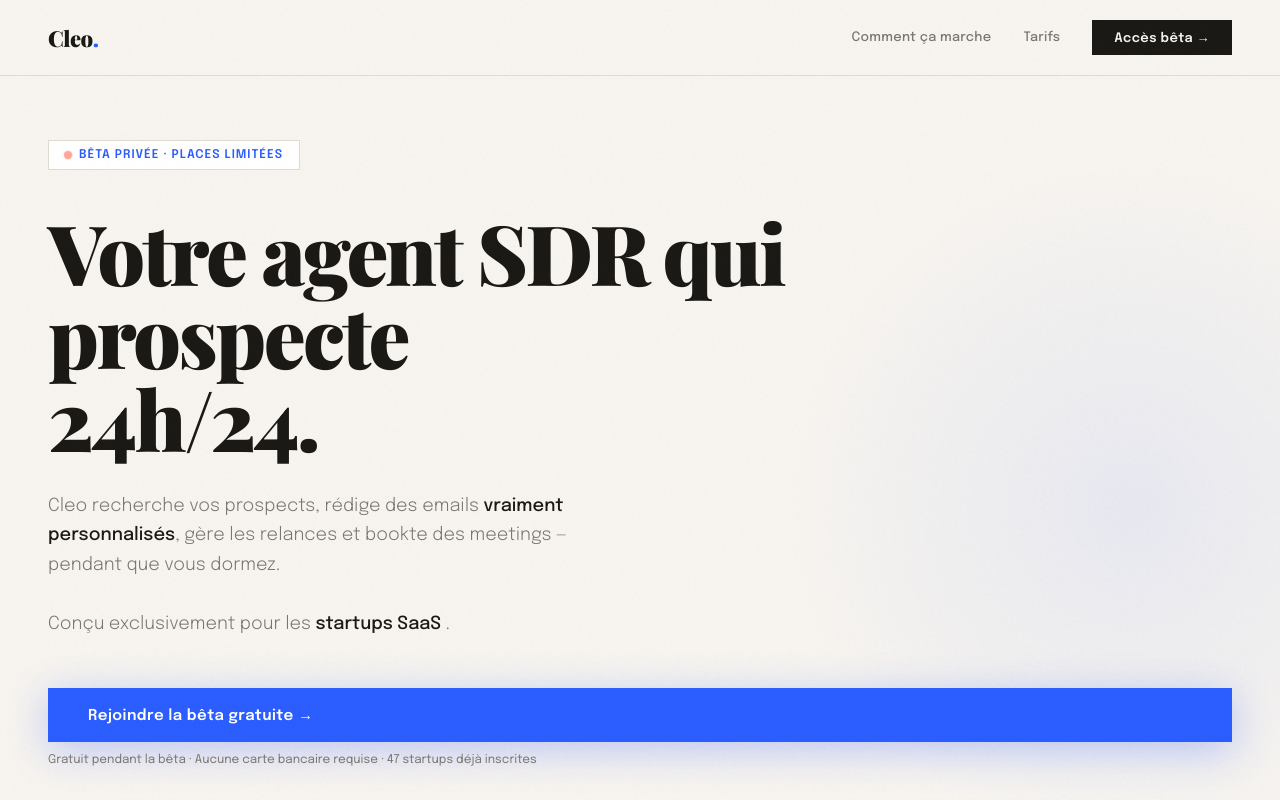
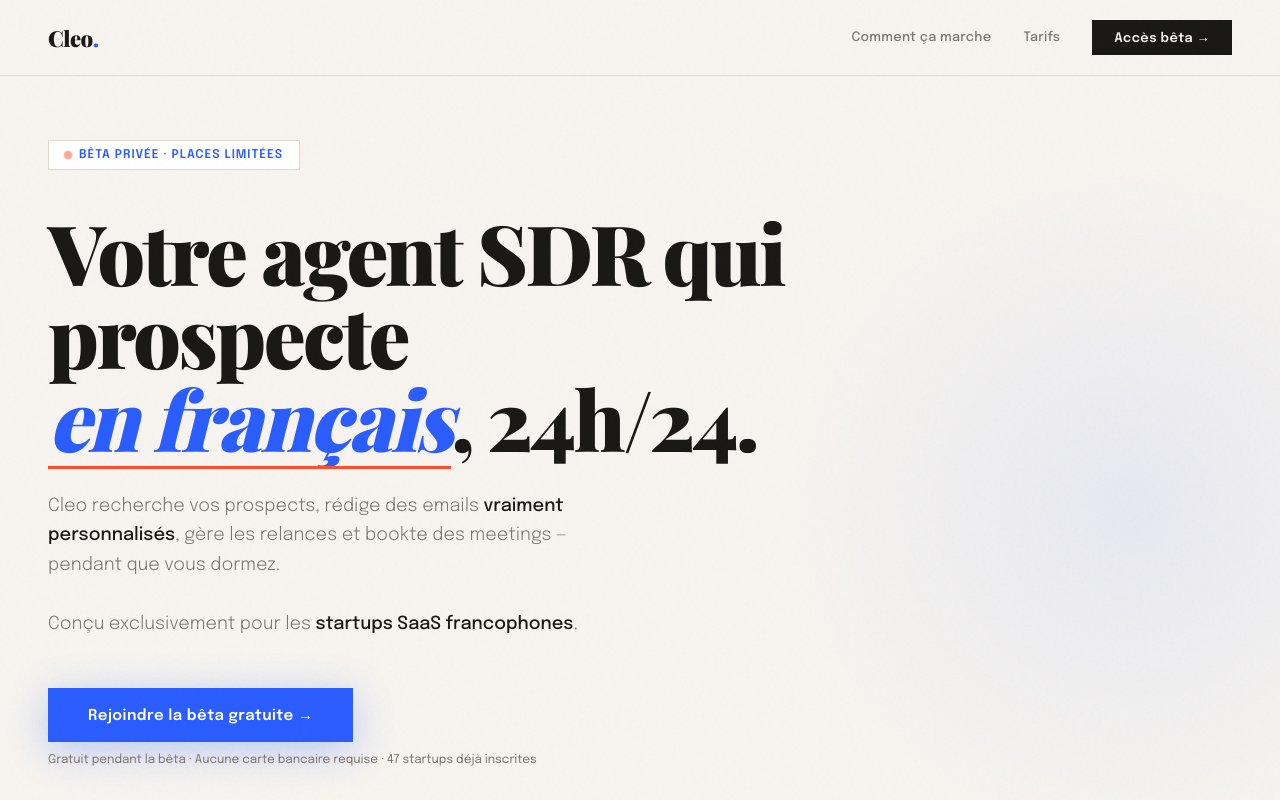
Before and after one commit to achahboune/Cleo, a plain HTML site: page index.html in a window 1280 px wide. Shown: the top 800 px of the page. Drawn offline with nearby package versions, Linux system fonts and the light colour scheme; a web font is replaced by a local one.

Commit message:
first commit

```diff
--- a/index.html
+++ b/index.html
@@ -3,7 +3,7 @@
 <head>
 <meta charset="UTF-8">
 <meta name="viewport" content="width=device-width, initial-scale=1.0">
-<title>Cleo — L'agent SDR pour startups SaaS </title>
+<title>Cleo — L'agent SDR pour startups SaaS françaises</title>
 <style>
 @import url('https://fonts.googleapis.com/css2?family=Playfair+Display:ital,wght@0,400;0,700;0,900;1,400;1,700&family=Epilogue:wght@300;400;500;600&display=swap');
 
@@ -792,6 +792,7 @@ footer p {
 
 .cta-btn {
   display: inline-block;
+  width: fit-content;
   padding: 18px 40px;
   background: var(--accent);
   color: white;
@@ -854,11 +855,11 @@ footer p {
 
   <div class="hero-badge">Bêta privée · Places limitées</div>
 
-  <h1>Votre agent SDR qui prospecte<br><em></em>24h/24.</h1>
+  <h1>Votre agent SDR qui prospecte<br><em>en français</em>, 24h/24.</h1>
 
   <p class="hero-sub">
     Cleo recherche vos prospects, rédige des emails <strong>vraiment personnalisés</strong>, gère les relances et bookte des meetings — pendant que vous dormez.
-    <br><br>Conçu exclusivement pour les <strong>startups SaaS </strong>.
+    <br><br>Conçu exclusivement pour les <strong>startups SaaS francophones</strong>.
   </p>
 
   <a href="https://tally.so/r/b5LGPg" target="_blank" class="cta-btn">Rejoindre la bêta gratuite →</a>
```
